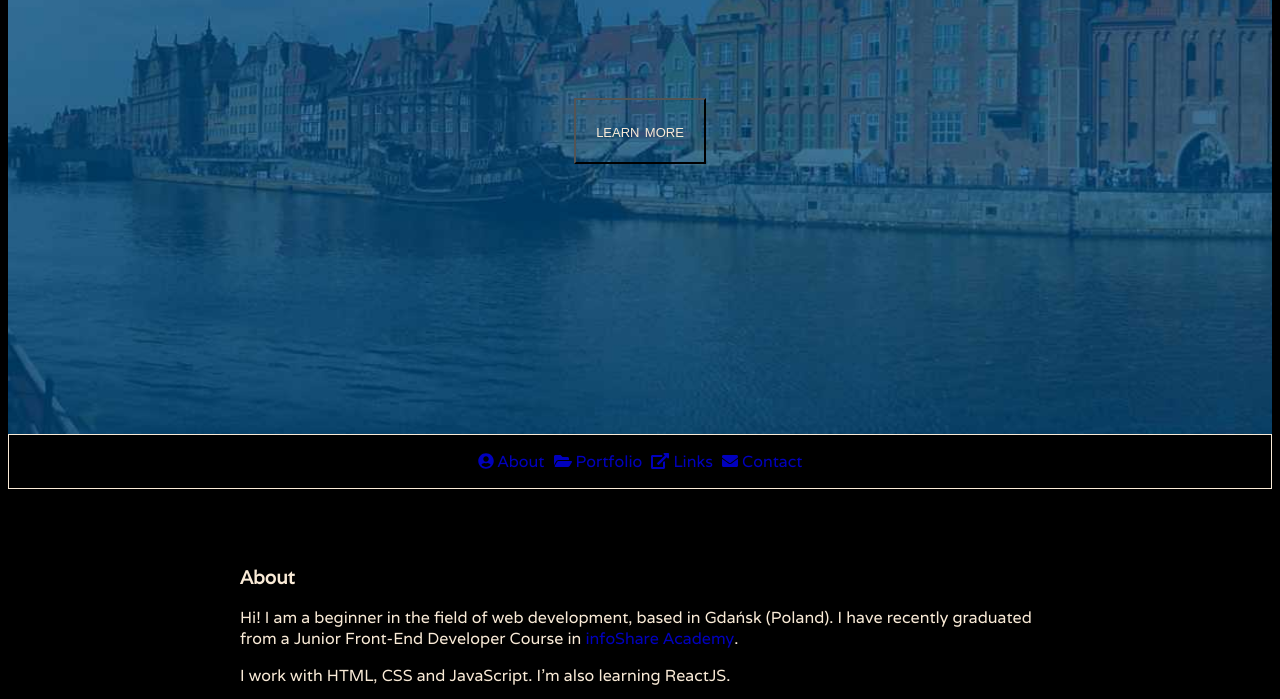
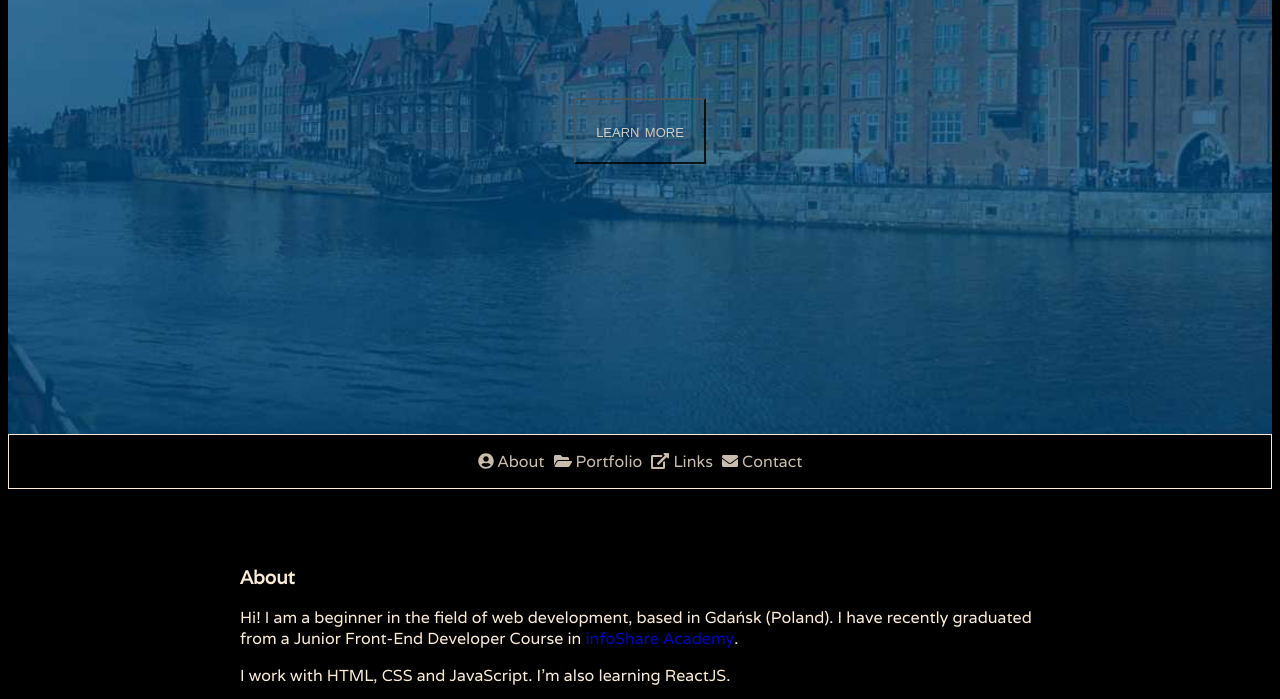
Before and after one commit to MarcinFort/MarcinFort.github.io, a plain HTML site: page index.html in a window 1280 px wide. Shown: the part 374-1073 px from the top of the page. Drawn offline with nearby package versions, Linux system fonts and the light colour scheme.

Commit message:
Add a link to the header button; fix link colors

```diff
--- a/css/style.css
+++ b/css/style.css
@@ -48,6 +48,10 @@ body > section {
 
 #menu {
     height: 100px;
+}
+
+#menu a {
+    color: antiquewhite;
 }
 
 .menu-container {
--- a/index.html
+++ b/index.html
@@ -12,7 +12,7 @@
     <div>
         <h1>Marcin Fortuna</h1>
         <h2>Junior Web Developer</h2>
-        <button>learn more</button>
+        <a href="#about"><button>learn more</button></a>
     </div>
 </header>
 </div>
--- a/js/main.js
+++ b/js/main.js
@@ -15,11 +15,11 @@ $(document).ready(function(){
 
 // Section scroll animation
 
-  $('#menu a').click(function(){
+  $('#menu a, #header a').click(function() {
     $('html, body').animate({
         scrollTop: $( $(this).attr('href') ).offset().top
     }, 700);
     return false;
-});
+  });
 
 });
```
